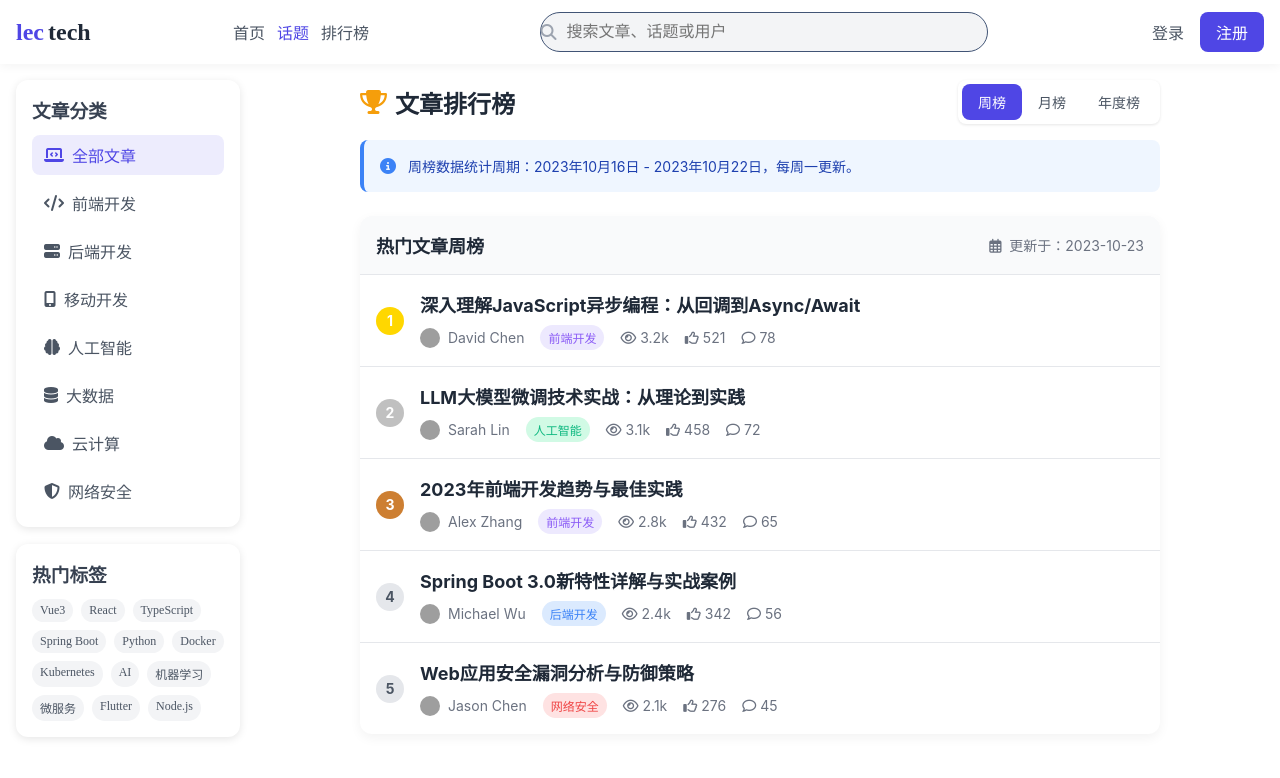
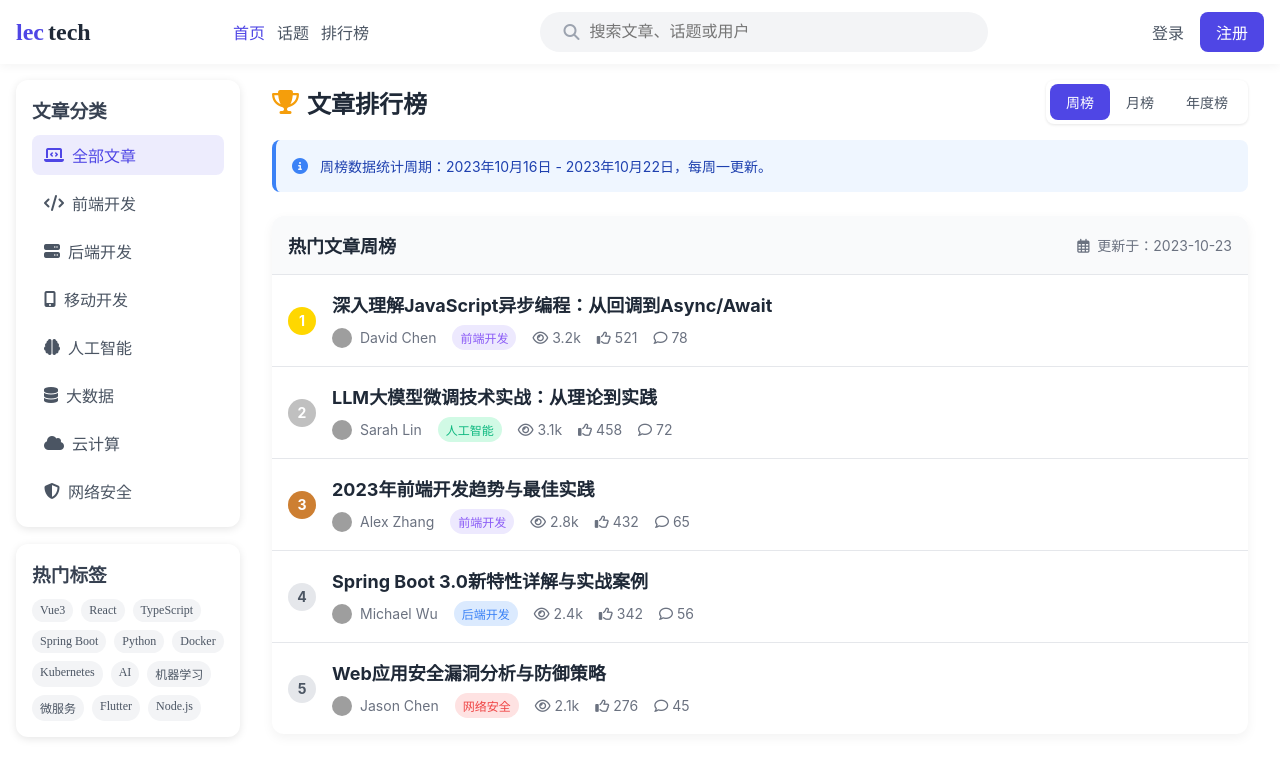
Before and after one commit to nihaokkjj/Lectech-ui, a Vue app: page /rank in a window 1280 px wide. Shown: the top 778 px of the page. Built offline with nearby package versions, Linux system fonts and the light colour scheme; grey boxes are pictures that could not be loaded.

Commit message:
a little home

```diff
--- a/src/pages/Home/components/RightCart.vue
+++ b/src/pages/Home/components/RightCart.vue
@@ -249,7 +249,7 @@ const followAuthor = (event) => {
   top: 4.5rem;
 }
 .sidebar-card-right:nth-child(2) {
-  margin-top: 5.5rem;
+  margin-top: 1rem;
 }
 .sidebar-title {
   color: #1f2937;
--- a/src/pages/Home/index.vue
+++ b/src/pages/Home/index.vue
@@ -13,7 +13,6 @@ import HotArticle from './components/HotArticle.vue'
   </div>
 
   <div class="main-content">
-
     <!-- 热门文章 -->
   <HotArticle />
   <!-- 最新文章 -->
--- a/src/pages/Layout/components/Nav.vue
+++ b/src/pages/Layout/components/Nav.vue
@@ -7,7 +7,7 @@ const list_title = ref([
   {name:'排行榜', num: 2, link: '/rank'},
 ])
 
-const activeNum = ref(1)
+const activeNum = ref(0)
 
 </script>
 
@@ -161,13 +161,11 @@ const activeNum = ref(1)
   height: 2.5rem;
   background-color: #f3f4f6;
   border-radius: 9999px;
-  /* padding-left: 1.5rem;
-  padding-right: 1rem; */
-  padding: 0px;
+  padding-left: 1.5rem;
+  padding-right: 1rem;
   max-width: 28rem;
   margin-left: 2rem;
   margin-right: 2rem;
-  border: 1px solid #415475;
   transition: all 0.2s ease;
 }
 
--- a/src/pages/Rank/index.vue
+++ b/src/pages/Rank/index.vue
@@ -208,7 +208,6 @@ const getCategoryClass = (category) => {
 <style scoped>
 /* 使用 scoped 样式，确保样式只应用于此组件 */
 .ranking-container {
-    max-width: 800px;
     margin: 0 auto;
     font-family: -apple-system, BlinkMacSystemFont, "Segoe UI", Roboto, "Helvetica Neue", Arial, sans-serif;
     color: #1F2937;
```
